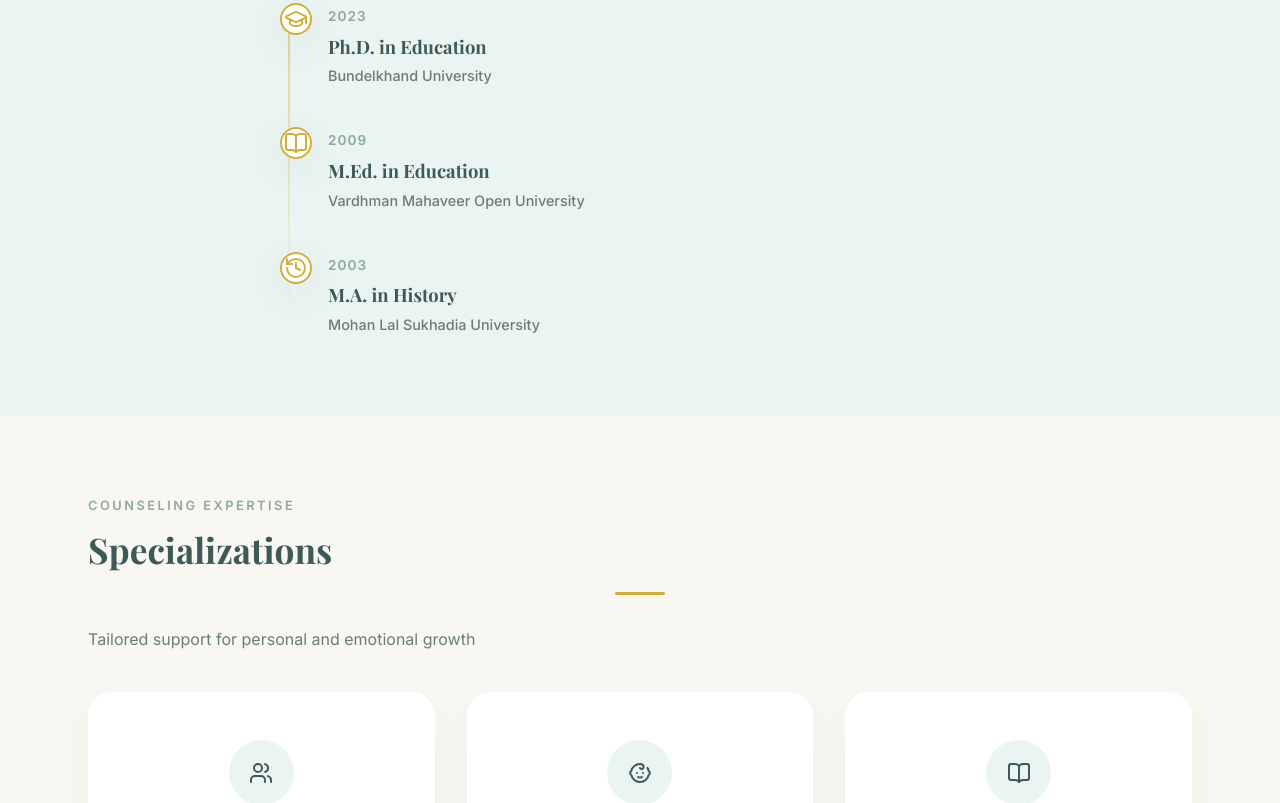
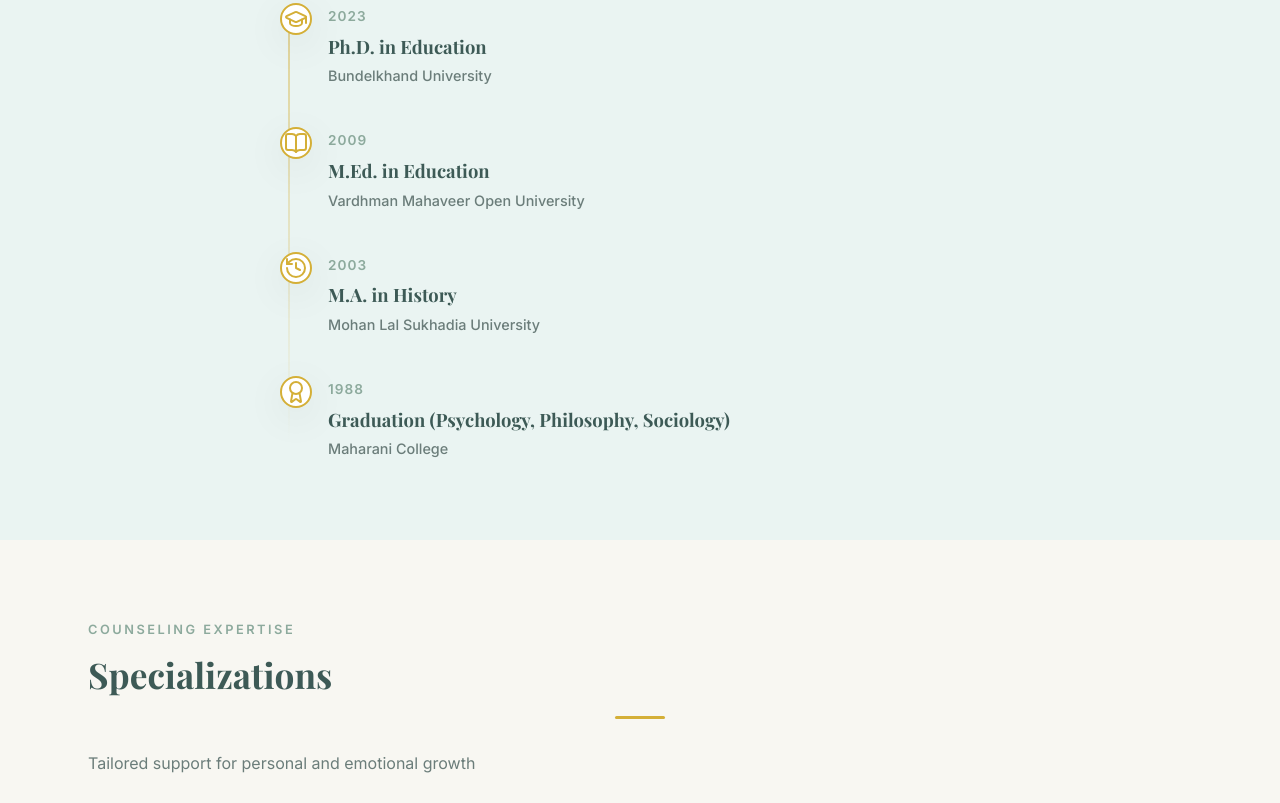
Before and after one commit to sharmakush2003/Anju-Mathur-Counselling, a plain HTML site: page index.html in a window 1280 px wide. Shown: the part 1346-2149 px from the top of the page. Drawn offline with nearby package versions, Linux system fonts and the light colour scheme.

Commit message:
Update education details: Added 1988 graduation from Maharani College

```diff
--- a/index.html
+++ b/index.html
@@ -87,6 +87,14 @@
                             <span class="academic-year">2003</span>
                             <h4>M.A. in History</h4>
                             <p>Mohan Lal Sukhadia University</p>
+                        </div>
+                    </div>
+                    <div class="academic-item">
+                        <div class="academic-marker"><i data-lucide="award"></i></div>
+                        <div class="academic-content">
+                            <span class="academic-year">1988</span>
+                            <h4>Graduation (Psychology, Philosophy, Sociology)</h4>
+                            <p>Maharani College</p>
                         </div>
                     </div>
                 </div>
```
